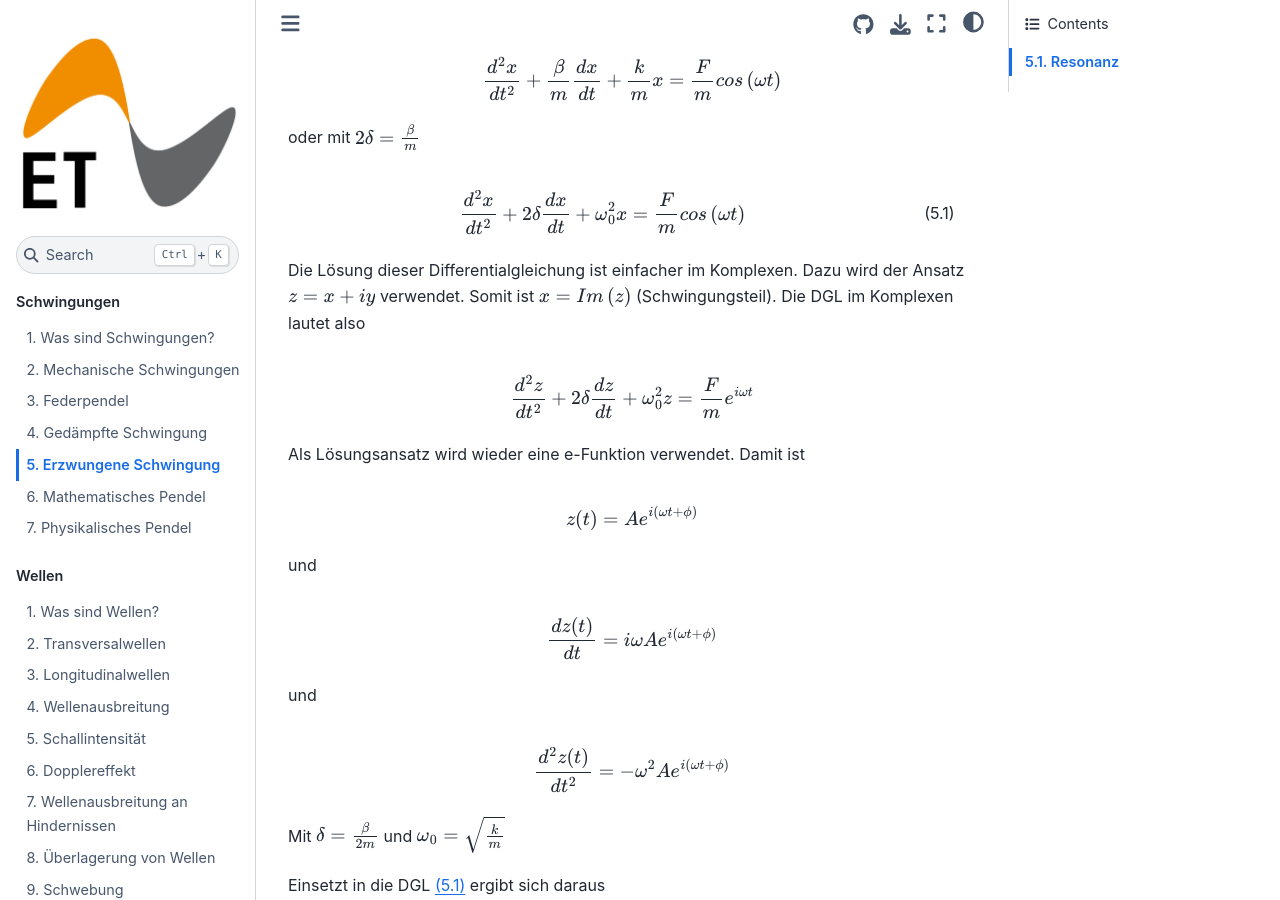
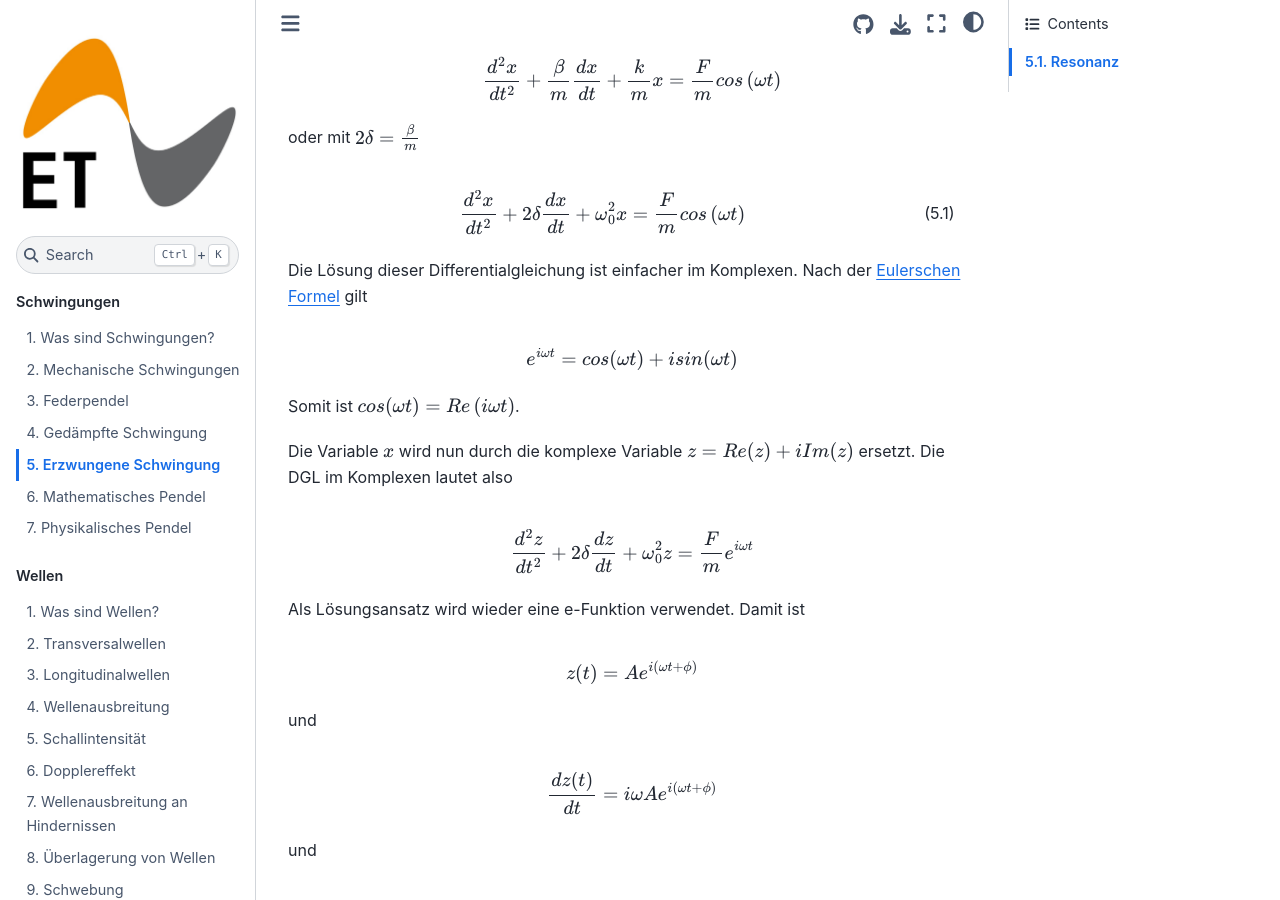
Before and after one commit to EUPhysik/LecturePhysicsTwo, a Jupyter Book: the page built from book/Schwingungen/erzwungene_schwingung.md, in a window 1280 px wide and 900 px high, scrolled down 849 px. Built offline with Jupyter Book 1.0.4 settings and Sphinx 7.4.7 and the Sphinx Book theme 1.1.4, drawn with Linux system fonts in a browser that asks for light colours.

Commit message:
correction in erzwungene Schwingung in definition of complex variable

```diff
--- a/book/Schwingungen/erzwungene_schwingung.md
+++ b/book/Schwingungen/erzwungene_schwingung.md
@@ -24,7 +24,15 @@ oder mit $2\delta = \frac{\beta}{m}$
 
 $$\frac{d^2x}{dt^2} + 2\delta \frac{dx}{dt} + \omega_0^2x = \frac{F}{m} cos \left(\omega t \right)$$(eq-dgl-erz)
 
-Die Lösung dieser Differentialgleichung ist einfacher im Komplexen. Dazu wird der Ansatz $z = x + iy$ verwendet. Somit ist $x = Im \left( z \right)$ (Schwingungsteil). Die DGL im Komplexen lautet also
+Die Lösung dieser Differentialgleichung ist einfacher im Komplexen.
+Nach der [Eulerschen Formel](https://de.wikipedia.org/wiki/Eulersche_Formel) gilt
+
+$$e^{i\omega t} = cos(\omega t) + i sin(\omega t)$$
+
+
+Somit ist $cos(\omega t) = Re \left( i \omega t \right)$.
+
+Die Variable $x$ wird nun durch die komplexe Variable $z = Re(z) + i Im(z)$ ersetzt. Die DGL im Komplexen lautet also
 
 $$\frac{d^2z}{dt^2} + 2\delta \frac{dz}{dt} + \omega_0^2z = \frac{F}{m} e^{i\omega t}$$
 
```
